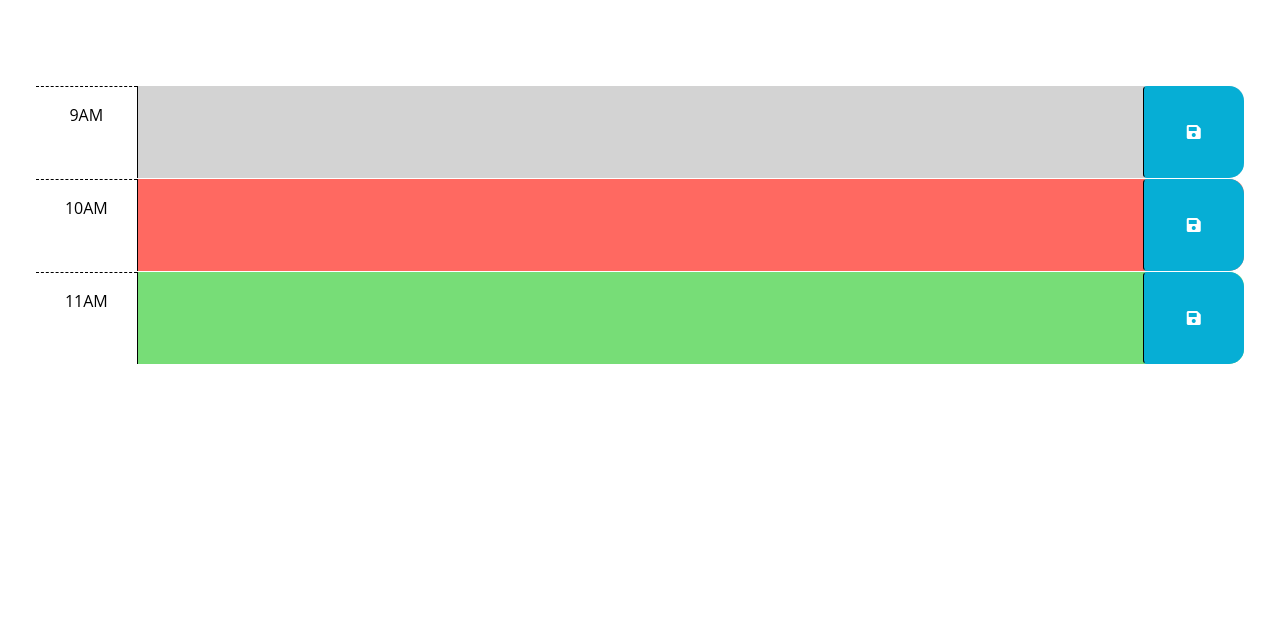
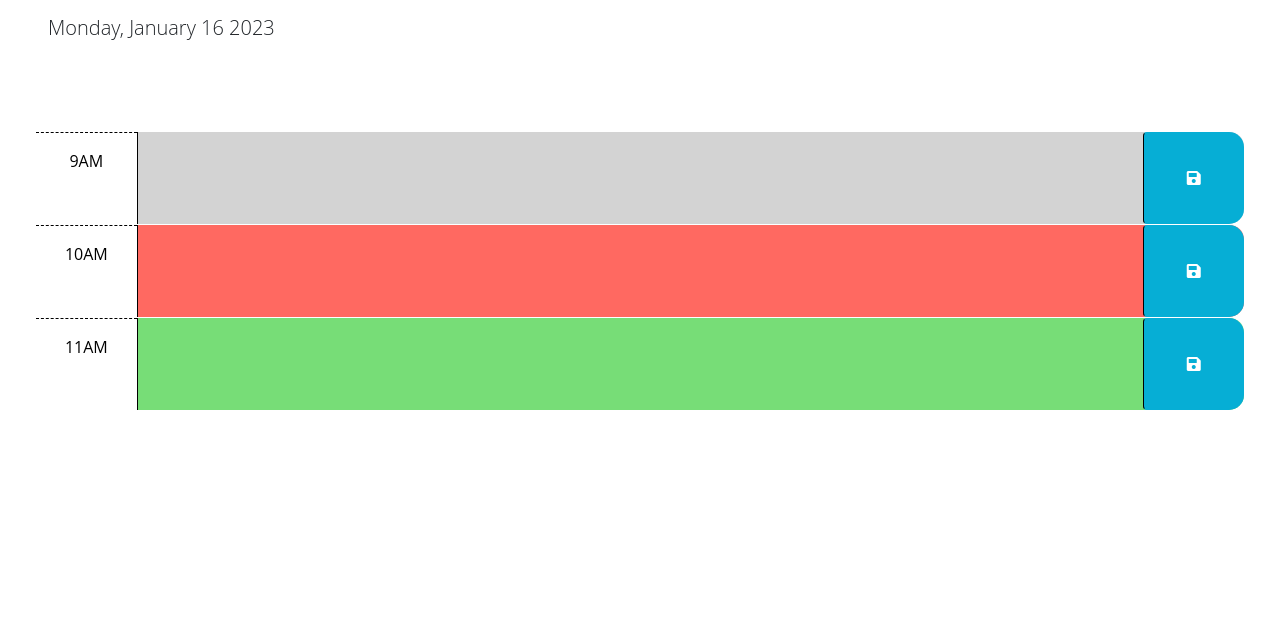
Before and after one commit to BiaJorgensen/daily-planner, a plain HTML site: page index.html in a window 1280 px wide. Shown: the part 166-800 px from the top of the page. Drawn offline with nearby package versions, Linux system fonts and the light colour scheme; files that its build step writes are made by us from their sources.

Commit message:
Added current date on page

```diff
--- a/assets/script.js
+++ b/assets/script.js
@@ -20,4 +20,15 @@ $(function () {
   // attribute of each time-block be used to do this?
   //
   // TODO: Add code to display the current date in the header of the page.
+
+  let currentDay = dayjs();
+  $('#currentDay').text(currentDay.format('dddd, MMMM D YYYY'))
+
+
+
+
+
+
+
+
 });
--- a/index.html
+++ b/index.html
@@ -20,7 +20,7 @@
       href="https://fonts.googleapis.com/css2?family=Fira+Sans:wght@400;700&display=swap"
       rel="stylesheet"
     />
-    <link rel="stylesheet" href="style.css" />
+    <link rel="stylesheet" href="./assets/style.css" />
     <title>Work Day Scheduler</title>
   </head>
 
@@ -74,6 +74,6 @@
     integrity="sha256-iu/zLUB+QgISXBLCW/mcDi/rnf4m4uEDO0wauy76x7U="
     crossorigin="anonymous"></script>
 
-    <script src="script.js"></script>
+    <script src="assets/script.js"></script>
   </body>
 </html>
```
